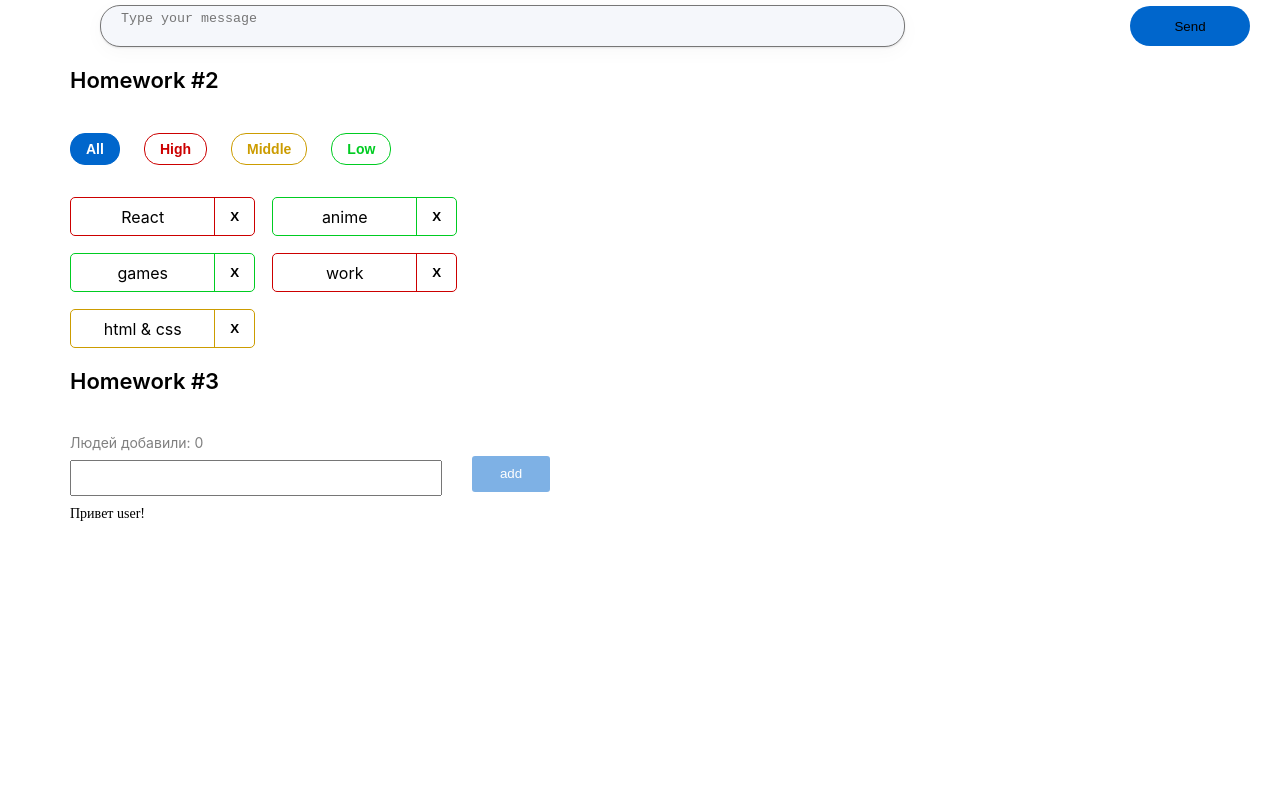
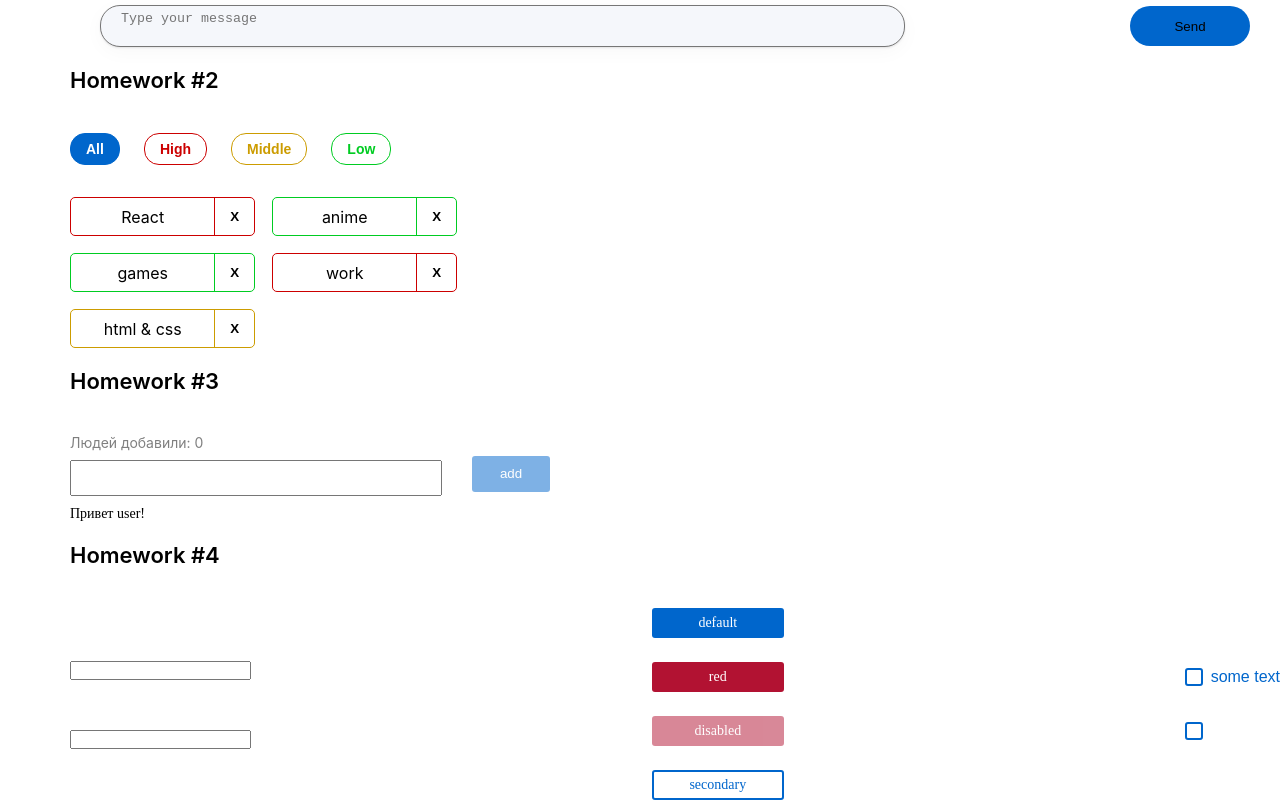
Before and after one commit to pavel1krp/auto-homework, a React (Create React App) app: page /#/ in a window 1280 px wide. Shown: the part 243-1043 px from the top of the page. Before the commit the page ends 800 px from the top, so only its background shows below. Built offline with nearby package versions, Linux system fonts and the light colour scheme.

Commit message:
try hw4 solution

```diff
--- a/src/s1-main/App.tsx
+++ b/src/s1-main/App.tsx
@@ -3,6 +3,7 @@ import s from './App.module.css'
 import HW1 from '../s2-homeworks/hw01/HW1'
 import HW2 from "../s2-homeworks/hw02/HW2";
 import HW3 from "../s2-homeworks/hw03/HW3";
+import HW4 from "../s2-homeworks/hw04/HW4";
 
 function App() {
     return (
@@ -11,7 +12,7 @@ function App() {
             {/*раскомментировать по ходу выполнения*/}
             <HW2/>
             <HW3/>
-            {/*<HW4/>*/}
+            <HW4/>
 
             {/*при выполнении дз 5 и более - закомментировать здесь дз 1-4, так как они есть внутри дз 5*/}
             {/*<HW5/>*/}
--- a/src/s2-homeworks/hw04/common/c2-SuperButton/SuperButton.module.css
+++ b/src/s2-homeworks/hw04/common/c2-SuperButton/SuperButton.module.css
@@ -1,35 +1,57 @@
 .button {
+    width: 132px;
+    height: 30px;
+    padding: 5px 24px ;
+    font-size: 14px ;
+    font-family: Montserrat;
+    color: white;
+    background-color: #0066CC;
+    border: none;
+    border-radius: 3px;
 }
 
 .disabled {
+    background-color: #004D99;
+    opacity: 0.5;
 }
 
 .secondary {
+    background-color: white;
+    color: #0066CC;
+    border: 2px solid #0066CC;
 }
 
-.default {
-}
+/*.default {*/
+/*    background-color: #0059B2;*/
+/*}*/
 
 .red {
+    background-color:#B21232 ;
 }
 
 .default:hover {
+    background-color: #0080FF;
 }
 
 .red:hover {
+    background-color: #FF1A47;
 }
 
 .secondary:hover {
+    background-color: #E5F0FA;
 }
 
 
 .default:active {
+    background-color: #0059B2;
 }
 
 .secondary:active {
+    background-color: #C9E5FF;
 }
 
 .red:active {
+    background-color: #B21232;
 }
 
 .button:disabled {
--- a/src/s2-homeworks/hw04/common/c2-SuperButton/SuperButton.tsx
+++ b/src/s2-homeworks/hw04/common/c2-SuperButton/SuperButton.tsx
@@ -17,12 +17,7 @@ const SuperButton: React.FC<SuperButtonPropsType> = (
         ...restProps // все остальные пропсы попадут в объект restProps, там же будет children
     }
 ) => {
-    const finalClassName = s.button
-        // + (disabled
-        //         ? ...
-        //         : xType === 'red'
-        //             ? ...
-        + (className ? ' ' + className : '') // задачка на смешивание классов
+    const finalClassName = `${s.button} ${s.default} ${xType === 'red'? s.red: ''}  ${disabled? s.disabled: ''} ${xType === 'secondary'? s.secondary:''}` // задачка на смешивание классов
 
     return (
         <button
--- a/src/s2-homeworks/hw04/common/c3-SuperCheckbox/SuperCheckbox.tsx
+++ b/src/s2-homeworks/hw04/common/c3-SuperCheckbox/SuperCheckbox.tsx
@@ -27,8 +27,11 @@ const SuperCheckbox: React.FC<SuperCheckboxPropsType> = (
     }
 ) => {
     const onChangeCallback = (e: ChangeEvent<HTMLInputElement>) => {
-        // задачка на написание онченджа
-
+        if(onChangeChecked){
+            onChangeChecked(e.currentTarget.checked)
+        } if(onChange){
+            onChange(e)
+        }
     }
 
     const finalInputClassName = s.checkbox
```
